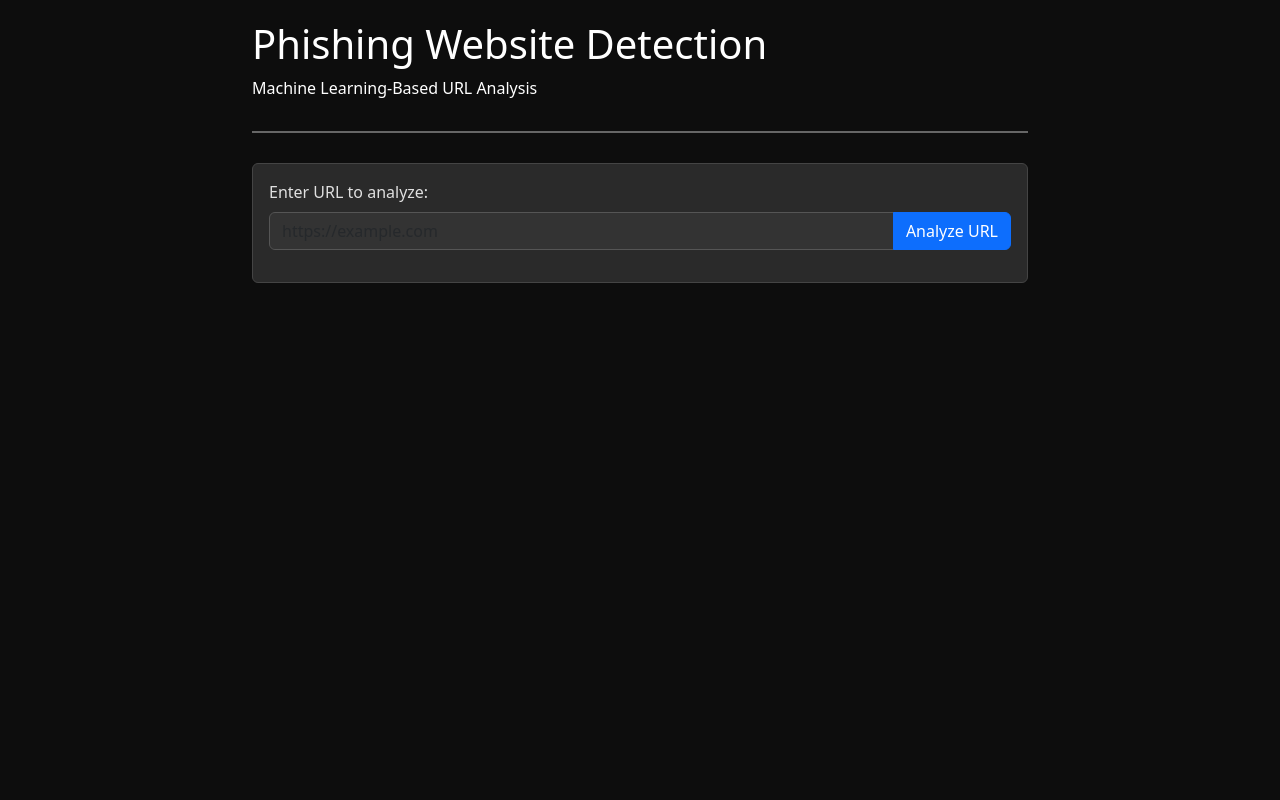
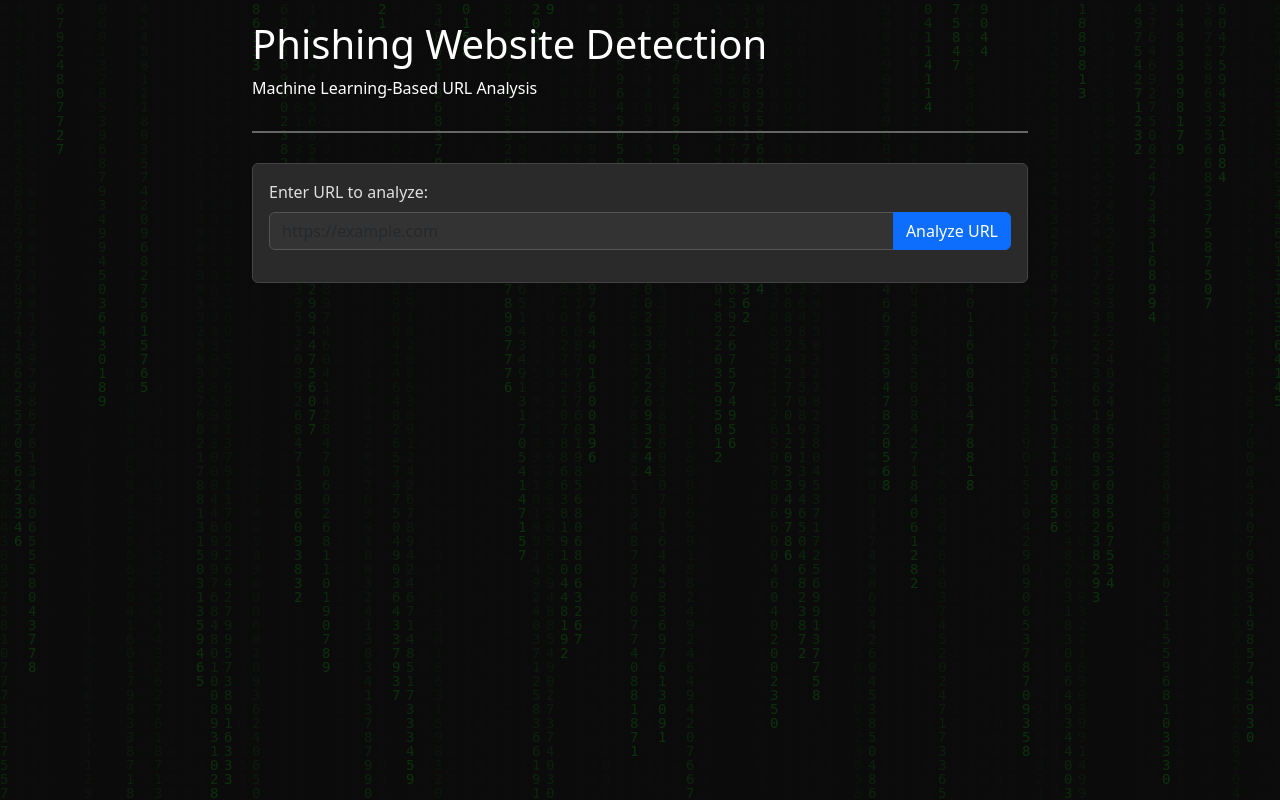
Before and after one commit to shahzebahmed1/URL-Phishing-Detector, a Flask app: page / in a window 1280 px wide. Run offline with Flask 3, Linux system fonts and the light colour scheme.

Commit message:
Add Matrix-style background animation for hacker aesthetic

```diff
--- a/templates/index.html
+++ b/templates/index.html
@@ -12,6 +12,15 @@
             padding: 20px;
             margin: 0;
             overflow-x: hidden;
+        }
+        #matrix-bg {
+            position: fixed;
+            top: 0;
+            left: 0;
+            width: 100%;
+            height: 100%;
+            z-index: -1;
+            opacity: 0.15;
         }
         .container {
             max-width: 800px;
@@ -93,6 +102,7 @@
     </style>
 </head>
 <body>
+    <canvas id="matrix-bg"></canvas>
     <div class="container">
         <div class="header">
             <h1>Phishing Website Detection</h1>
@@ -152,6 +162,48 @@
 
     <script src="https://code.jquery.com/jquery-3.6.0.min.js"></script>
     <script src="https://cdn.jsdelivr.net/npm/bootstrap@5.3.0/dist/js/bootstrap.bundle.min.js"></script>
+    <script>
+        // Matrix rain effect
+        const canvas = document.getElementById('matrix-bg');
+        const ctx = canvas.getContext('2d');
+
+        canvas.width = window.innerWidth;
+        canvas.height = window.innerHeight;
+
+        const numbers = '0123456789';
+        const fontSize = 14;
+        const columns = canvas.width / fontSize;
+        const drops = [];
+
+        for (let i = 0; i < columns; i++) {
+            drops[i] = Math.random() * canvas.height;
+        }
+
+        function drawMatrix() {
+            ctx.fillStyle = 'rgba(0, 0, 0, 0.05)';
+            ctx.fillRect(0, 0, canvas.width, canvas.height);
+
+            ctx.fillStyle = '#0f0';
+            ctx.font = fontSize + 'px monospace';
+
+            for (let i = 0; i < drops.length; i++) {
+                const text = numbers[Math.floor(Math.random() * numbers.length)];
+                ctx.fillText(text, i * fontSize, drops[i] * fontSize);
+
+                if (drops[i] * fontSize > canvas.height && Math.random() > 0.975) {
+                    drops[i] = 0;
+                }
+                drops[i]++;
+            }
+        }
+
+        setInterval(drawMatrix, 50);
+
+        window.addEventListener('resize', function() {
+            canvas.width = window.innerWidth;
+            canvas.height = window.innerHeight;
+        });
+    </script>
     <script>
         $(document).ready(function() {
             $('#urlForm').submit(function(e) {
```
